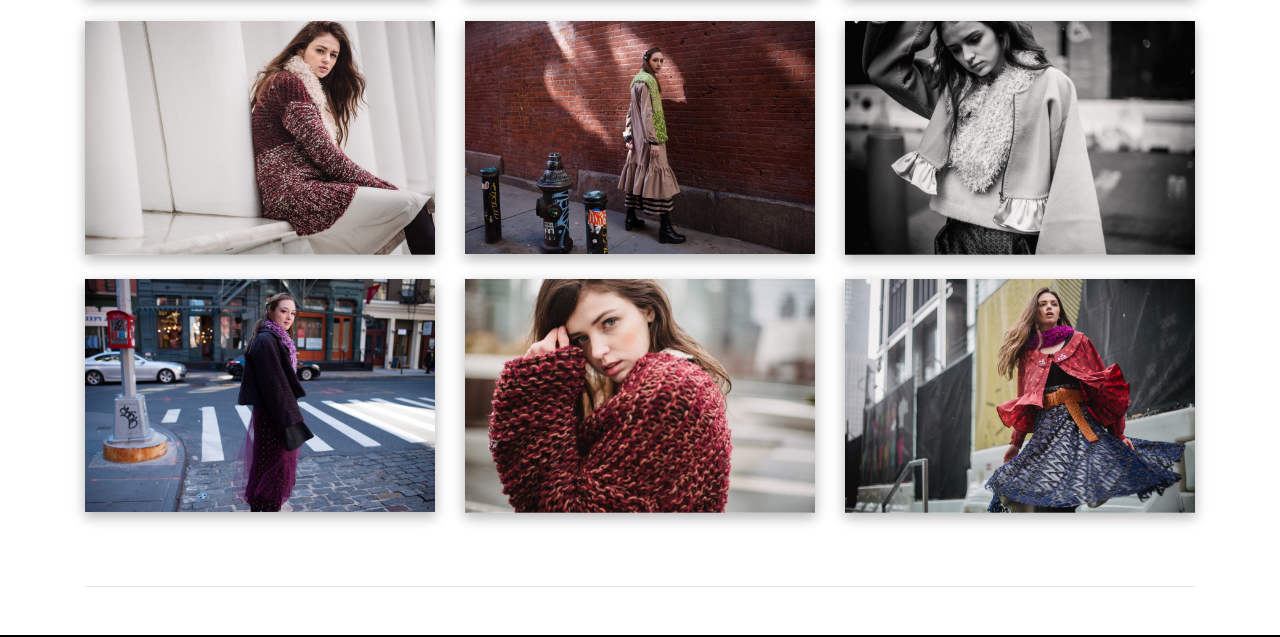
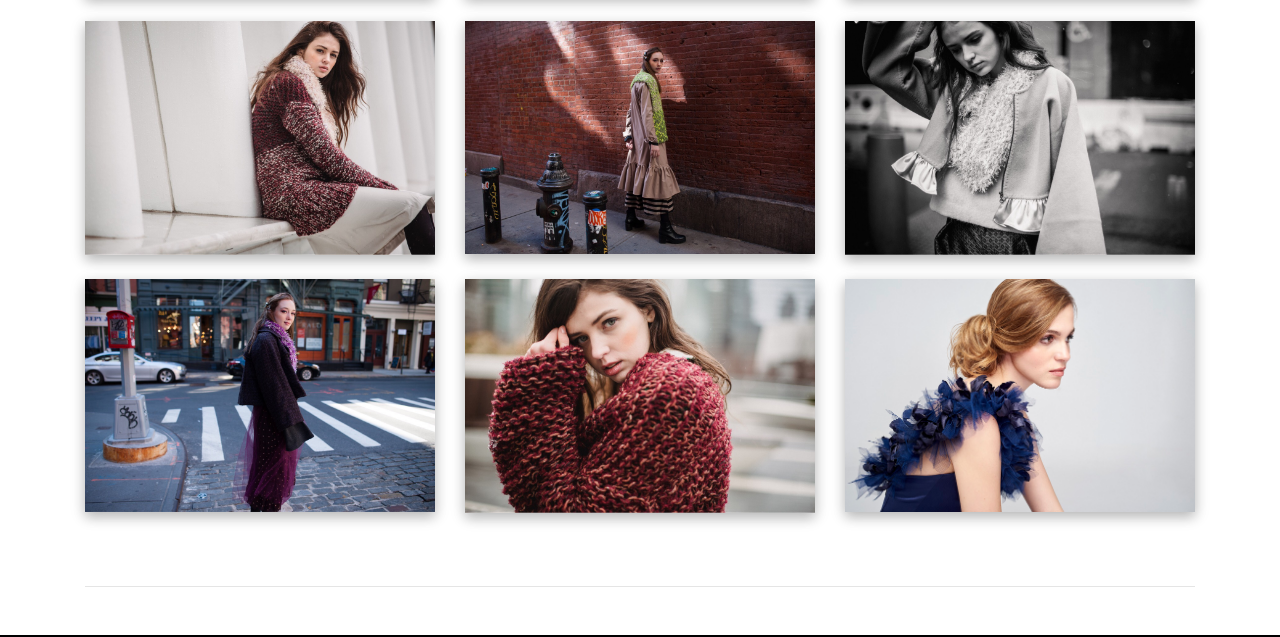
Before and after one commit to mai0627/website, a plain HTML site: page index.html in a window 1280 px wide. Shown: the part 5791-6428 px from the top of the page. Drawn offline with nearby package versions, Linux system fonts and the light colour scheme; files whose address does not match are found by name; a web font is replaced by a local one.

Commit message:
Uploaded test pic

```diff
--- a/index.html
+++ b/index.html
@@ -397,8 +397,8 @@
 
              <div class="col-lg-4 col-md-6 mb-4">
                <div class="view overlay hm-zoom z-depth-1-half">
-                 <a href="img/slide9.JPG" data-title="Add Caption9" data-lightbox="2019 S/S Collection">
-                 <img src="img/slide9.JPG" class="img-fluid " alt="">
+                 <a href="img/test-2019-ss.jpg" data-title="Add Caption9" data-lightbox="2019 S/S Collection">
+                 <img src="img/test-2019-ss.jpg" class="img-fluid " alt="">
                    <div class="mask flex-center waves-effect waves-light">
                      <p class="white-text">Coming soon</p>
                    </div> <!-- End Mask -->
```
